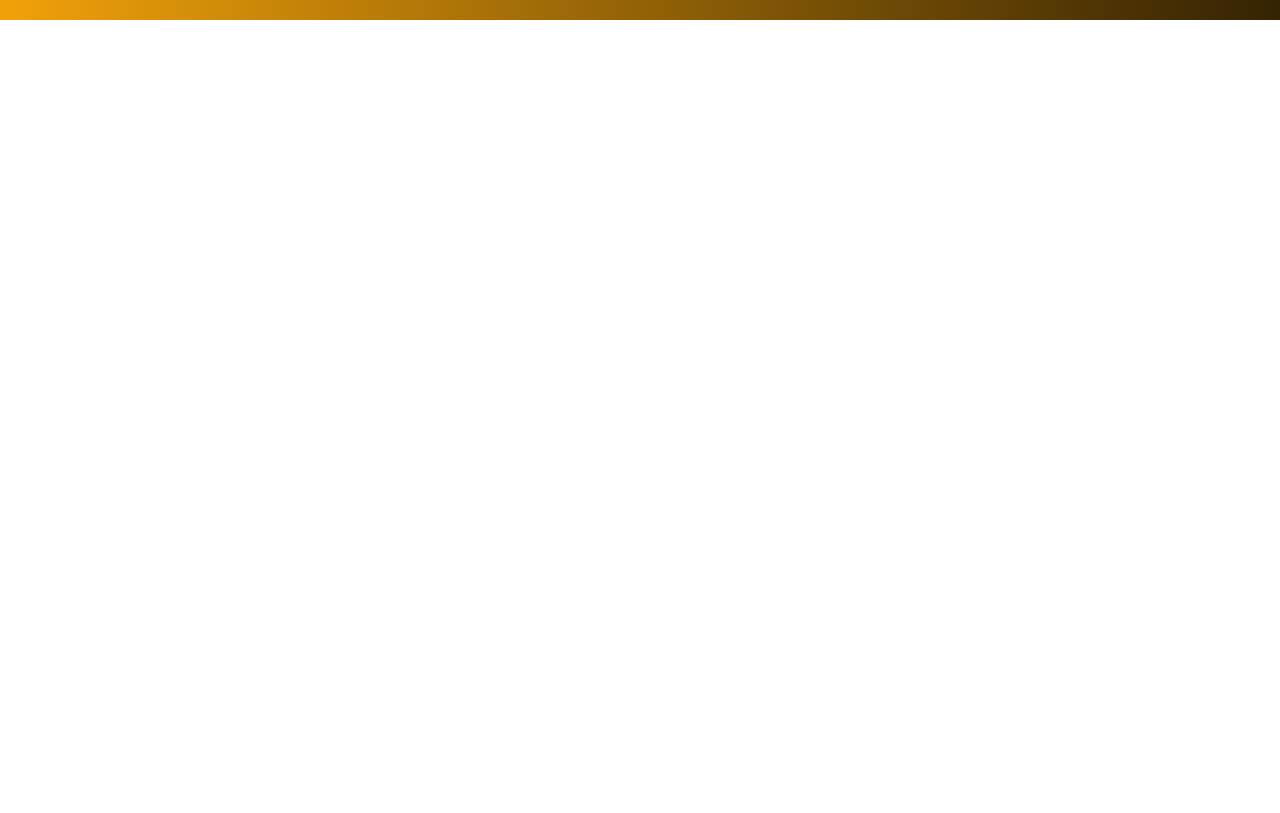
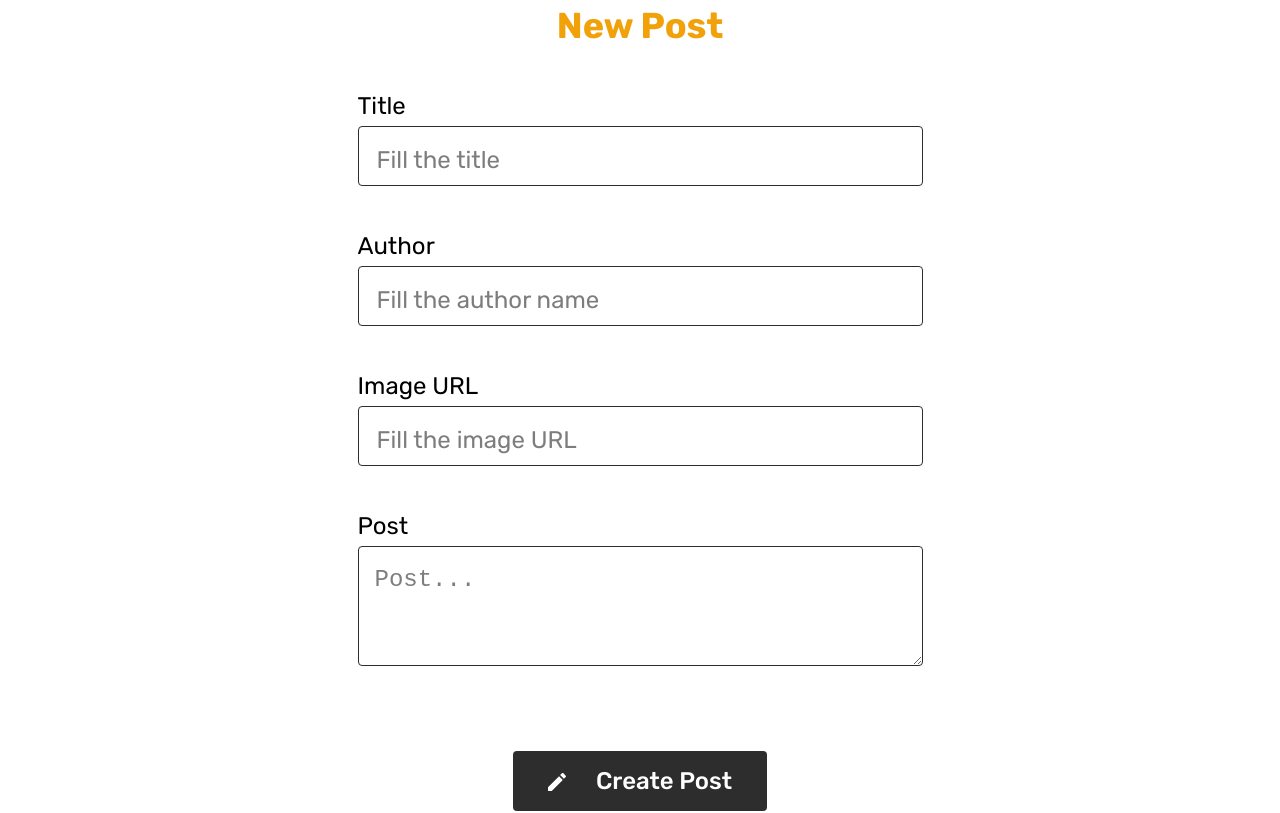
Before and after one commit to rodrigosakamoto/coderockr, a React (Create React App) app: page /newPost in a window 1280 px wide. Shown: the part 780-1593 px from the top of the page. Before the commit the page ends 800 px from the top, so only its background shows below. Built offline with nearby package versions, Linux system fonts and the light colour scheme.

Commit message:
add NewPost Page

```diff
--- a/src/components/Header/index.js
+++ b/src/components/Header/index.js
@@ -25,7 +25,7 @@ function Header() {
           </li>
 
           <li className="new-post">
-            <Link to="/newPost">New Post</Link>
+            <Link to="/NewPost">New Post</Link>
           </li>
         </MenuContainer>
       </Wrapper>
--- a/src/components/InputBlock/index.js
+++ b/src/components/InputBlock/index.js
@@ -11,6 +11,7 @@ const InputBlock = styled.div`
     color: #000;
     margin-bottom: 8px;
     line-height: 24px;
+    font-size: 24px;
   }
 
   input,
--- a/src/pages/NewPost/index.js
+++ b/src/pages/NewPost/index.js
@@ -1,9 +1,72 @@
-import React from 'react';
+import { useState, useCallback } from 'react';
 
-import { Container } from './styles';
+import newPost from '../../assets/newPost.png';
+import pencil from '../../assets/pencil.svg';
+
+import InputBlock from '../../components/InputBlock';
+
+import { Container, NewPostContent } from './styles';
 
 function NewPost() {
-  return <Container />;
+  const [title, setTitle] = useState('');
+  const [author, setAuthor] = useState('');
+  const [image, setImage] = useState('');
+  const [post, setPost] = useState('');
+
+  const handleSubmit = useCallback(event => {
+    event.preventDefault();
+  }, []);
+
+  return (
+    <Container>
+      <NewPostContent>
+        <form onSubmit={handleSubmit}>
+          <img src={newPost} alt="new post" />
+          <h2>New Post</h2>
+          <InputBlock>
+            <label>Title</label>
+            <input
+              placeholder="Fill the title"
+              value={title}
+              onChange={e => setTitle(e.target.value)}
+            />
+          </InputBlock>
+
+          <InputBlock>
+            <label>Author</label>
+            <input
+              placeholder="Fill the author name"
+              value={author}
+              onChange={e => setAuthor(e.target.value)}
+            />
+          </InputBlock>
+
+          <InputBlock>
+            <label>Image URL</label>
+            <input
+              placeholder="Fill the image URL"
+              value={image}
+              onChange={e => setImage(e.target.value)}
+            />
+          </InputBlock>
+
+          <InputBlock>
+            <label>Post</label>
+            <textarea
+              placeholder="Post..."
+              value={post}
+              onChange={e => setPost(e.target.value)}
+            />
+          </InputBlock>
+
+          <button type="submit">
+            <img src={pencil} alt="pencil" />
+            Create Post
+          </button>
+        </form>
+      </NewPostContent>
+    </Container>
+  );
 }
 
 export default NewPost;
--- a/src/pages/NewPost/styles.js
+++ b/src/pages/NewPost/styles.js
@@ -1,3 +1,68 @@
 import styled from 'styled-components';
 
-export const Container = styled.div``;
+export const Container = styled.div`
+  width: 100%;
+  display: flex;
+  justify-content: center;
+  align-items: center;
+`;
+
+export const NewPostContent = styled.div`
+  max-width: 1280px;
+  width: 100%;
+  background: #fff;
+  margin: 100px auto;
+
+  display: flex;
+  justify-content: center;
+
+  form {
+    max-width: 565px;
+    width: 100%;
+    margin: 106px auto;
+    display: flex;
+    flex-direction: column;
+    align-items: center;
+
+    > img {
+      max-width: 400px;
+      width: 100%;
+    }
+
+    h2 {
+      font-size: 36px;
+      font-weight: bold;
+      color: #f1a10a;
+      margin: 78px 0 47px;
+    }
+
+    button {
+      height: 60px;
+      width: 254px;
+      background: #2d2d2d;
+      border: none;
+      border-radius: 4px;
+      cursor: pointer;
+
+      display: flex;
+      align-items: center;
+      justify-content: center;
+
+      font-size: 24px;
+      font-weight: 500;
+      color: #fff;
+
+      margin-top: 81px;
+
+      transition: background 0.3s;
+
+      &:hover {
+        background: #565656;
+      }
+
+      img {
+        margin-right: 29px;
+      }
+    }
+  }
+`;
```
Also changed, not shown: src/assets/newPost.png (added), src/assets/pencil.svg (added).
